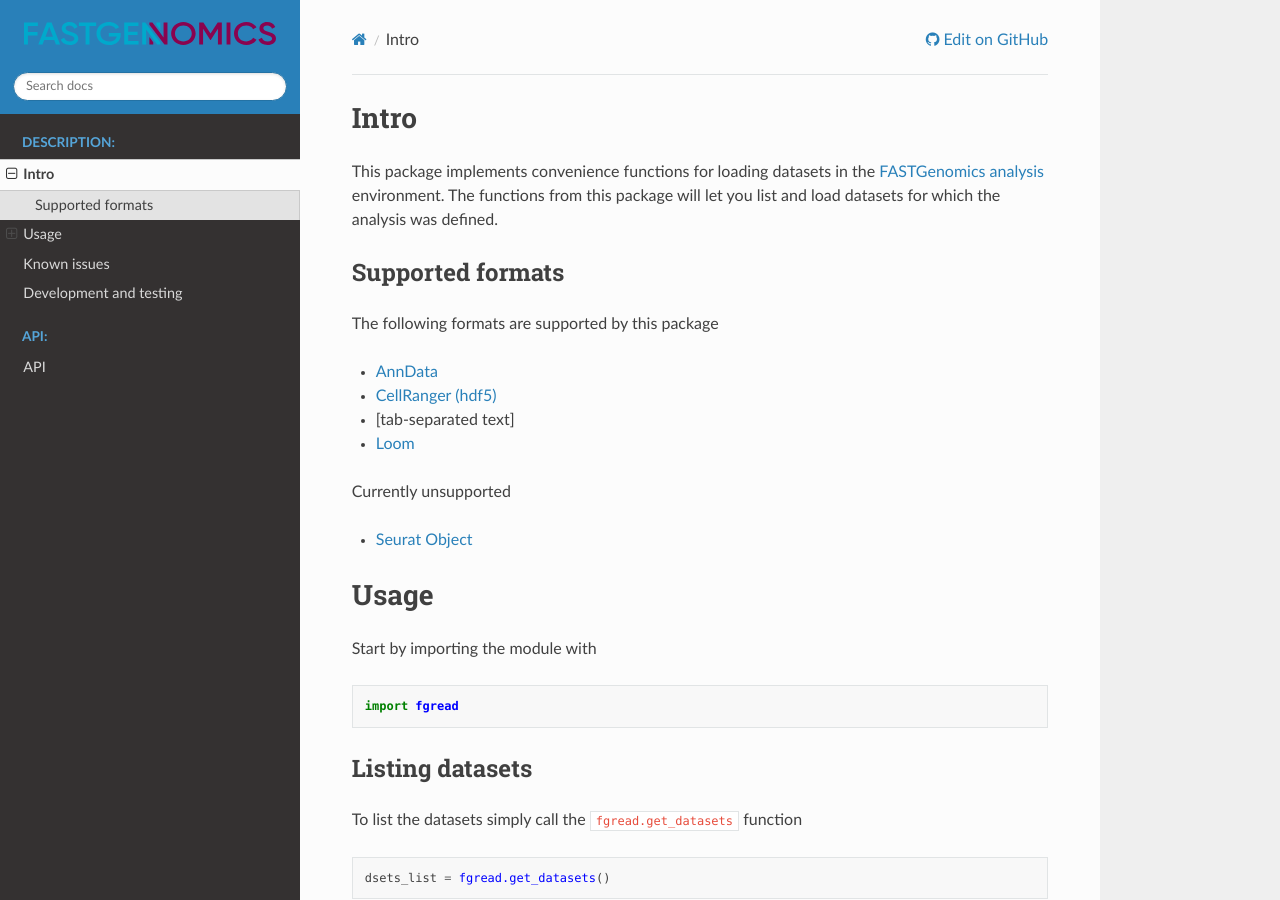
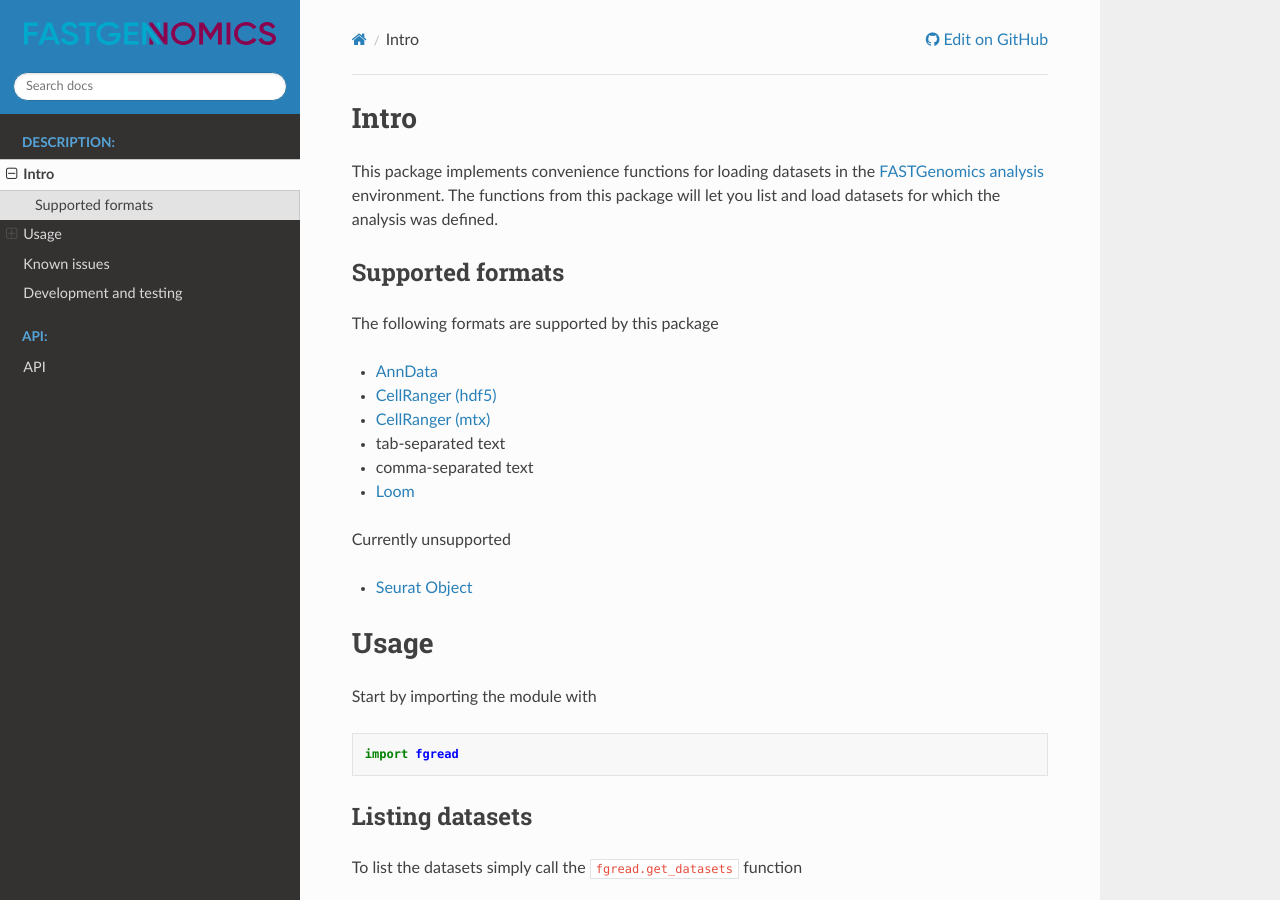
Before and after one commit to FASTGenomics/fgread-py, a Sphinx documentation site: the page built from docs/source/intro.md, in a window 1280 px wide and 900 px high. Built offline with Sphinx 7.4.7 and the Read the Docs theme 2.0.0, drawn with Linux system fonts in a browser that asks for light colours; the version number could not be read and is left out.

Commit message:
update documentation

```diff
--- a/docs/source/intro.md
+++ b/docs/source/intro.md
@@ -12,7 +12,9 @@ will let you list and load datasets for which the analysis was defined.
 The following formats are supported by this package
 - [AnnData](https://github.com/theislab/anndata)
 - [CellRanger (hdf5)](https://support.10xgenomics.com/single-cell-gene-expression/software/pipelines/latest/advanced/h5_matrices)
-- [tab-separated text]
+- [CellRanger (mtx)](https://support.10xgenomics.com/single-cell-gene-expression/software/pipelines/latest/output/matrices)
+- tab-separated text
+- comma-separated text
 - [Loom](http://loompy.org/)
 
 Currently unsupported
```
